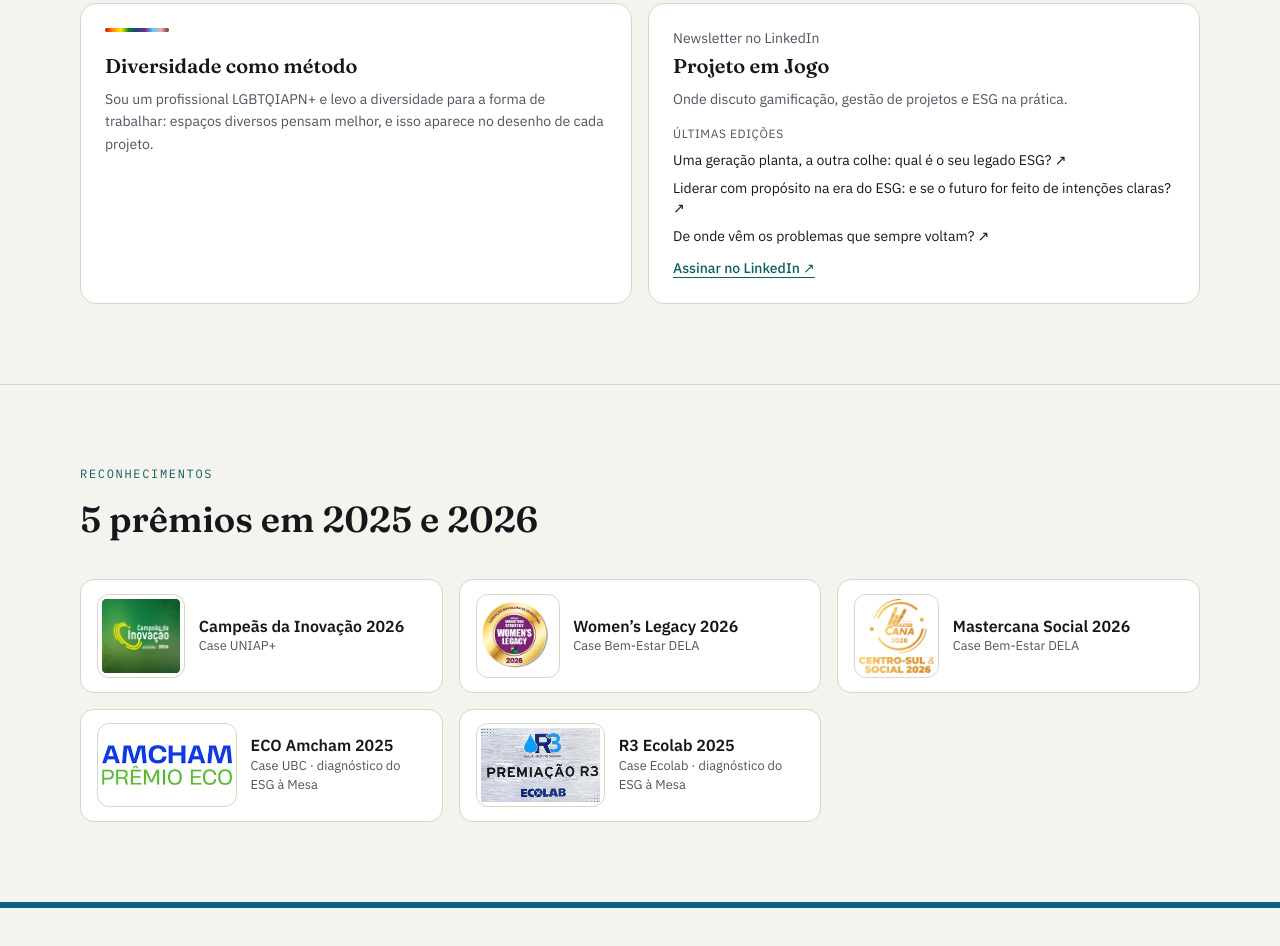
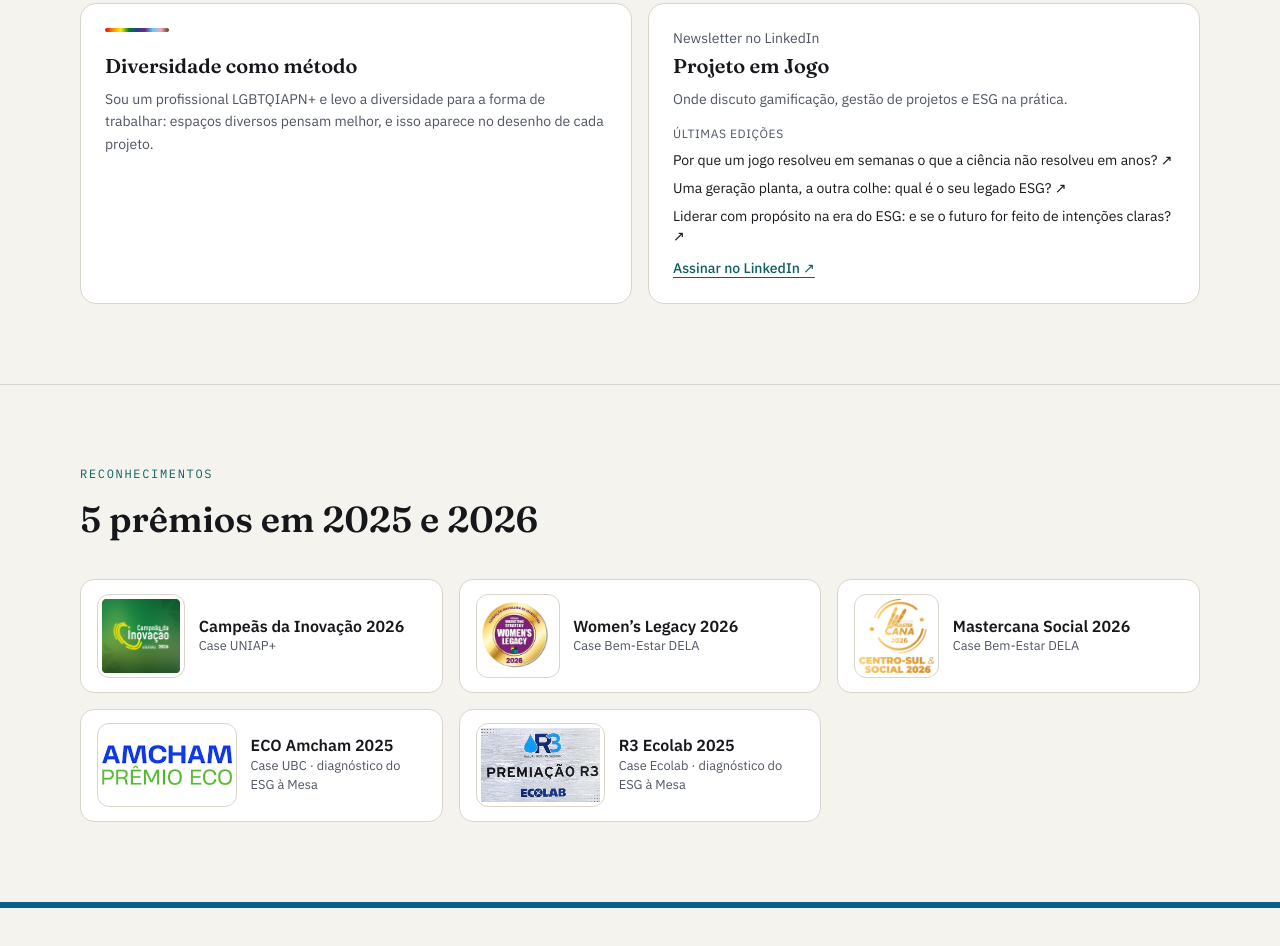
Before and after one commit to marcusviniciusmartin/marcusviniciusmartin.github.io, a plain HTML site: page index.html in a window 1280 px wide. Shown: the part 4076-5022 px from the top of the page. Drawn offline with Linux system fonts and the light colour scheme.

Commit message:
Newsletter: nova edição "Por que um jogo resolveu em semanas..."
Co-Authored-By: Claude Opus 5.5 <noreply@anthropic.com>
Claude-Session: https://claude.ai/code/session_01GPPK1gNKD6zMxjtjKcqZ8w

```diff
--- a/index.html
+++ b/index.html
@@ -846,9 +846,9 @@
         <p class="text-sm t-muted mt-2 leading-relaxed">Onde discuto gamificação, gestão de projetos e ESG na prática.</p>
         <p class="text-xs t-muted mt-4 uppercase tracking-wider">Últimas edições</p>
         <ul class="edicoes mt-2 space-y-2 text-sm">
+          <li><a href="https://www.linkedin.com/pulse/por-que-um-jogo-resolveu-em-semanas-o-ci%C3%AAncia-n%C3%A3o-martin--hbkmf/" target="_blank" rel="noopener" class="hover:underline underline-offset-4">Por que um jogo resolveu em semanas o que a ciência não resolveu em anos? ↗</a></li>
           <li><a href="https://www.linkedin.com/pulse/uma-gera%C3%A7%C3%A3o-planta-outra-colhe-qual-%C3%A9-o-seu-legado-martin--9xf0f/" target="_blank" rel="noopener" class="hover:underline underline-offset-4">Uma geração planta, a outra colhe: qual é o seu legado ESG? ↗</a></li>
           <li><a href="https://www.linkedin.com/pulse/liderar-com-prop%C3%B3sito-na-era-do-esg-e-se-o-futuro-de-martin--tgr2f/" target="_blank" rel="noopener" class="hover:underline underline-offset-4">Liderar com propósito na era do ESG: e se o futuro for feito de intenções claras? ↗</a></li>
-          <li><a href="https://www.linkedin.com/pulse/de-onde-v%C3%AAm-os-problemas-que-sempre-voltam-marcus-martin--63vxf/" target="_blank" rel="noopener" class="hover:underline underline-offset-4">De onde vêm os problemas que sempre voltam? ↗</a></li>
         </ul>
         <a href="https://www.linkedin.com/newsletters/projeto-em-jogo-7320615250578305025/" target="_blank" rel="noopener" class="inline-block mt-3 text-sm t-accent font-medium underline underline-offset-4">Assinar no LinkedIn ↗</a>
       </article>
@@ -897,9 +897,9 @@
         <p>Newsletter <span class="t-accent">"Projeto em Jogo"</span> no LinkedIn: gamificação, gestão e ESG.</p>
         <p class="px text-[9px] t-muted mt-4 mb-2">ÚLTIMOS EPISÓDIOS</p>
         <ul class="space-y-2 mb-3">
+          <li>▸ <a href="https://www.linkedin.com/pulse/por-que-um-jogo-resolveu-em-semanas-o-ci%C3%AAncia-n%C3%A3o-martin--hbkmf/" target="_blank" rel="noopener" class="hover:underline">Por que um jogo resolveu em semanas o que a ciência não resolveu em anos?</a></li>
           <li>▸ <a href="https://www.linkedin.com/pulse/uma-gera%C3%A7%C3%A3o-planta-outra-colhe-qual-%C3%A9-o-seu-legado-martin--9xf0f/" target="_blank" rel="noopener" class="hover:underline">Uma geração planta, a outra colhe: qual é o seu legado ESG?</a></li>
           <li>▸ <a href="https://www.linkedin.com/pulse/liderar-com-prop%C3%B3sito-na-era-do-esg-e-se-o-futuro-de-martin--tgr2f/" target="_blank" rel="noopener" class="hover:underline">Liderar com propósito na era do ESG: e se o futuro for feito de intenções claras?</a></li>
-          <li>▸ <a href="https://www.linkedin.com/pulse/de-onde-v%C3%AAm-os-problemas-que-sempre-voltam-marcus-martin--63vxf/" target="_blank" rel="noopener" class="hover:underline">De onde vêm os problemas que sempre voltam?</a></li>
         </ul>
         <a href="https://www.linkedin.com/newsletters/projeto-em-jogo-7320615250578305025/" target="_blank" rel="noopener" class="t-accent underline">&gt; sintonizar</a></div>
     </div>
```
